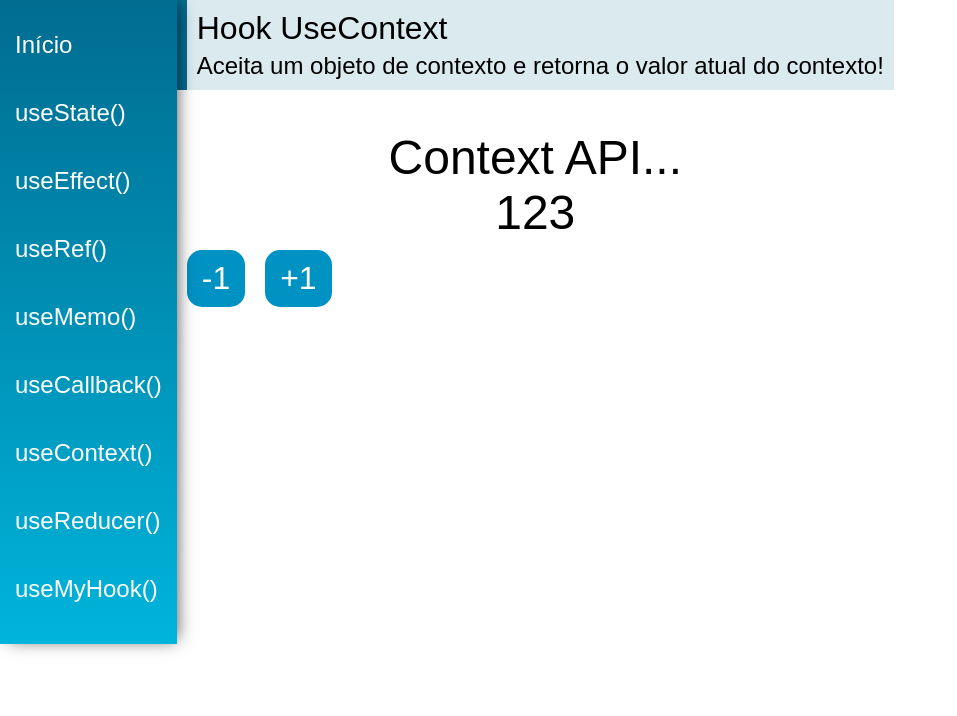
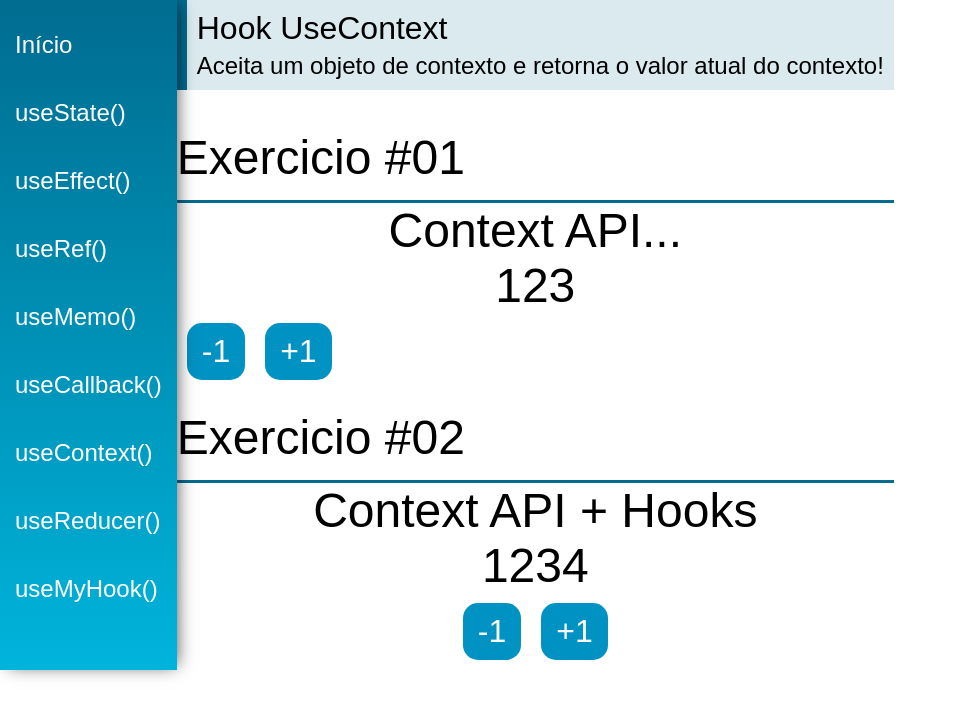
Before and after one commit to Lukas656/Navegacao-react-router, a React (Create React App) app: page /useContext in a window 1280 px wide. Shown: the top 716 px of the page, without its empty margins (0-957 px from the left). Built offline with nearby package versions, Linux system fonts and the light colour scheme.

Commit message:
UseContext Exemplo #02

```diff
--- /dev/null
+++ b/src/data/Store.jsx
@@ -0,0 +1,31 @@
+import React, { useState } from "react";
+
+const initilState ={
+    number: 1234,
+    text: 'Context API + Hooks'
+
+}
+export const AppContext = React.createContext(initilState)
+
+const Store = props =>{
+    const [state, setState] = useState(initilState)
+    function updateState(key, value){
+        setState({
+            ...state,
+            [key]: value
+        })
+    }
+    return(
+        <AppContext.Provider value={{
+            number: state.number,
+            text: state.text,
+            setNumber: n => updateState('number', n),
+            settext: t => updateState('text', t),
+        }}>
+            {props.children}
+        </AppContext.Provider>
+    )
+}
+
+
+export default Store
--- a/src/views/App.jsx
+++ b/src/views/App.jsx
@@ -5,7 +5,7 @@
 import Menu from '../components/layout/Menu'
 import Content from '../components/layout/Content'
 import DataContext,{data} from '../data/DataContext'
-
+import Store from '../data/Store'
 const App = props => {
 
     const [state, setState] =useState(data)
@@ -13,6 +13,7 @@
 
 
     return (
+        <Store>
         <DataContext.Provider value={{state, setState}}>
                 <div className="App">
                     <Router>
@@ -21,6 +22,7 @@
                     </Router>
                 </div>
         </DataContext.Provider>
+        </Store>
     )
 }
 
--- a/src/views/examples/UseContext.jsx
+++ b/src/views/examples/UseContext.jsx
@@ -1,9 +1,11 @@
-import React, { useContext } from 'react'
+import React, { useContext, useEffect } from 'react'
 import PageTitle from '../../components/layout/PageTitle'
 import DataContext from '../../data/DataContext'
+import SectionTitle from '../../components/layout/SectionTitle'
+import { AppContext } from '../../data/Store'
 
 const UseContext = (props) => {
-
+    //  Exemplo #01
     const context = useContext(DataContext)
 
     function addNumber(delta) {
@@ -12,12 +14,17 @@
             number: context.state.number + delta
         })
     }
+
+    //  Exemplo #02
+    const {number, text, setNumber} = useContext(AppContext)
+
     return (
         <div className="UseContext">
             <PageTitle
                 title="Hook UseContext"
                 subtitle="Aceita um objeto de contexto e retorna o valor atual do contexto!"
             />
+            <SectionTitle title="Exercicio #01"/>
             <div className='center'>
                 <span className='text'>{context.state.text}</span>
                 <span className='text'>{context.state.number}</span>
@@ -26,6 +33,17 @@
                 <button className='btn'onClick={()=>addNumber(-1)}>-1</button>
                 <button className='btn'onClick={()=>addNumber(+1)}>+1</button>
             </div>
+            <SectionTitle title="Exercicio #02"/>
+
+
+            <div className='center'>
+                <span className='text'>{text}</span>
+                <span className='text'>{number}</span>
+                <div>
+                    <button className='btn' onClick={()=> setNumber(number -1)}>-1</button>
+                    <button className='btn' onClick={()=> setNumber(number +1)}>+1</button>
+                </div>
+            </div>
         </div>
     )
 }
```
